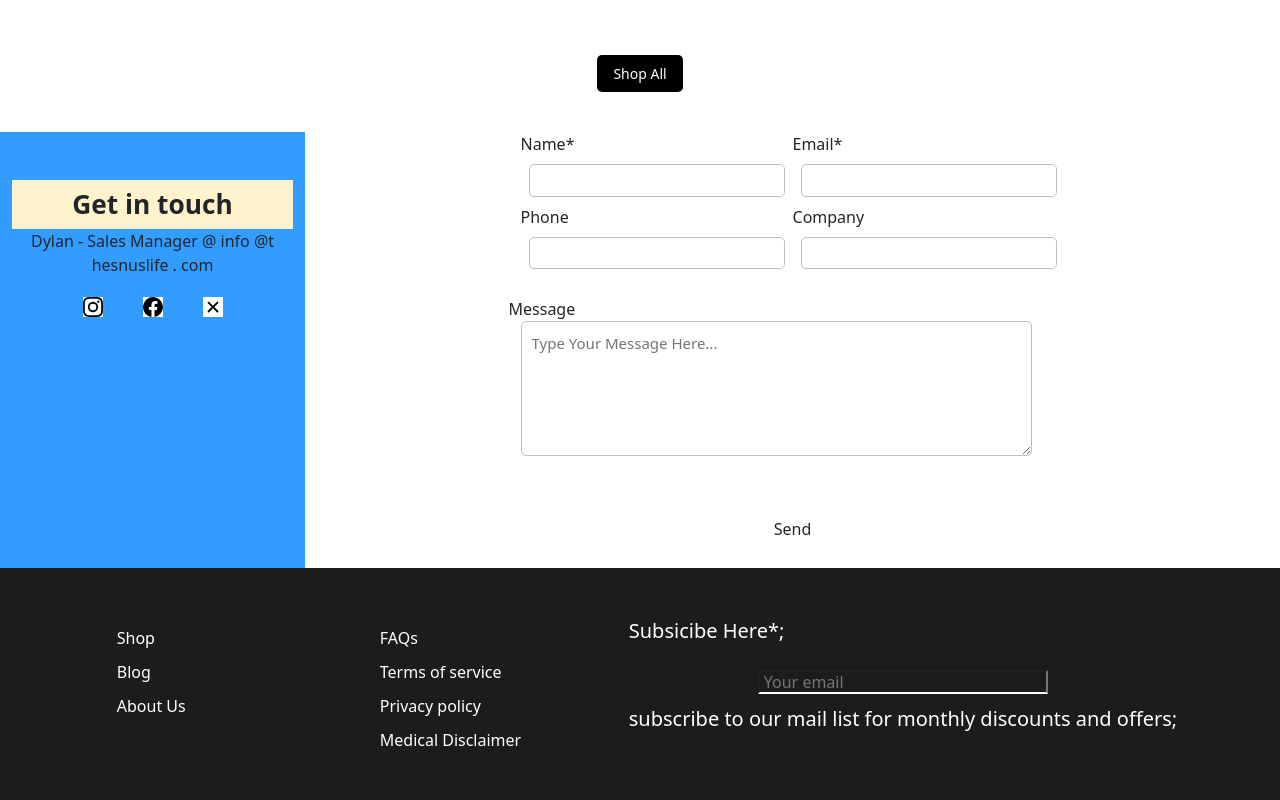
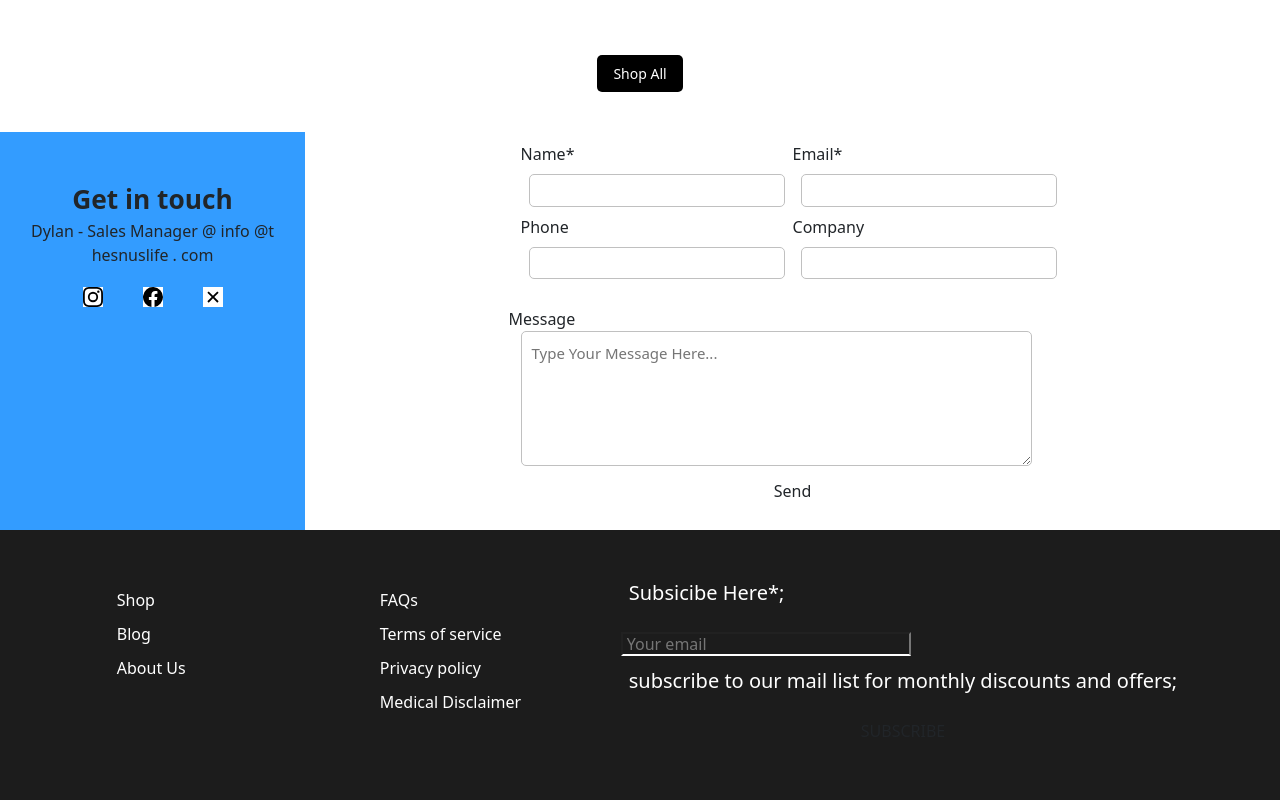
Before and after one commit to JamesThomas0727/thesnuslife, a React (Create React App) app in the folder frontend/: page / in a window 1280 px wide. Shown: the part 920-1720 px from the top of the page. Built offline with nearby package versions, Linux system fonts and the light colour scheme.

Commit message:
This is a  Push tesst.

```diff
--- a/frontend/package.json
+++ b/frontend/package.json
@@ -12,6 +12,8 @@
     "@testing-library/jest-dom": "^5.17.0",
     "@testing-library/react": "^13.4.0",
     "@testing-library/user-event": "^13.5.0",
+    "ajv": "^8.17.1",
+    "ajv-keywords": "^5.1.0",
     "axios": "^1.7.9",
     "body-parser": "^1.20.3",
     "bootstrap": "^5.3.3",
@@ -24,14 +26,14 @@
     "react-dom": "^19.0.0",
     "react-redux": "^9.2.0",
     "react-router-dom": "^7.0.2",
-    "react-scripts": "5.0.1",
+    "react-scripts": "^3.0.1",
     "redux": "^5.0.1",
     "styled-components": "^6.1.13",
     "web-vitals": "^2.1.4"
   },
   "scripts": {
     "dev": "concurrently \"node server.js\" \"npm start\"",
-    "start": "react-scripts start",
+    "start": "react-scripts --openssl-legacy-provider start",
     "build": "react-scripts build",
     "test": "react-scripts test",
     "eject": "react-scripts eject"
--- a/frontend/src/components/button/Box3.js
+++ b/frontend/src/components/button/Box3.js
@@ -13,8 +13,9 @@ export default function Box3(){
         <div className='smallt'>
         <Textbox text = "subscribe to our mail list for monthly discounts and offers" />
         </div>
-        <Button text ="SUBSCRIBE" />
-
+        <div id = "subscribe">
+            <Button text ="SUBSCRIBE" />
+        </div>
     </div>
     )
 }
--- a/frontend/src/components/button/Button.css
+++ b/frontend/src/components/button/Button.css
@@ -1,5 +1,5 @@
-.btn{
-    background-color: white;
+.button{
+    background-color: rgba(209, 209, 209, 0.575);
     color: black;
     font-size: 16px;
     width: 138.48px;
@@ -14,12 +14,7 @@
    border-radius: 5px;
 
 }
-.inemail{
-    display: flex;
-    justify-content: center;
-    align-items: center;
-    margin: 10px 0px;
-}
+
 .textbtn{
     padding: 0px 12px;
     width: 243px;
--- a/frontend/src/components/footer/Footer.css
+++ b/frontend/src/components/footer/Footer.css
@@ -38,11 +38,32 @@ img {
     width: 20px;
     background-color: rgb(255, 255, 255);
 }
-
+.inemail{
+  display: flex;
+  justify-content: left;
+  align-items: center;
+  margin: 10px 0px;
+  /* border-bottom: 2px solid white; */
+}
+.inemail .input{
+  border-bottom: 2px solid white;
+}
 @media only screen and (max-width: 540px) {
   .above{
     display: block;
     text-align: center;
+
+}
+#subscribe{
+  display: flex;
+  justify-content: center;
+  align-items: center;
+}
+.inemail{
+  display: flex;
+  justify-content: center;
+  align-items: center;
+  margin: 10px 0px;
 
 }
 
@@ -66,9 +87,8 @@ img {
   padding: 10px 0px;
 }
 .box3{
+  display: block;
   text-align: center;
-  justify-content: center;
-  display: block;
 }
   .textbox{
     display: flex;
@@ -94,6 +114,18 @@ img {
         flex-wrap: wrap;
 
     }
+    #subscribe{
+      display: flex;
+      justify-content: center;
+      align-items: center;
+    }
+    .inemail{
+      display: flex;
+      justify-content: left;
+      align-items: center;
+      margin: 10px 0px;
+
+    }
     .textbtn{
       margin: 10px;
       display: flex;
@@ -103,6 +135,7 @@ img {
       display: block;
       text-align: center;
     }
+
 
 
 }
--- a/frontend/src/components/getintouch/GetInTouch.css
+++ b/frontend/src/components/getintouch/GetInTouch.css
@@ -1,4 +1,4 @@
-.mark{
+.thickbold{
     font-size: 20.27px;
     font-weight: 900;
 }
@@ -10,7 +10,7 @@
 }
 @media only screen and (max-width: 510px) {
 
-    .mark{
+    .thickbold{
         font-size: 20.27px;
         font-weight: 900;
     }
@@ -23,7 +23,7 @@
   /* Small devices (portrait tablets and large phones, 600px and up) */
   @media only screen and (min-width: 600px) {
 
-    .mark{
+    .thickbold{
         font-size: 26.27px;
         font-weight: 900;
     }
--- a/frontend/src/components/getintouch/GetInTouch.js
+++ b/frontend/src/components/getintouch/GetInTouch.js
@@ -10,7 +10,7 @@ import Img6 from '../../assets/images/image (6).svg'
 export default function Getin(){
     return(
         <div className="bluebox">
-            <div className=" mark">Get in touch</div>
+            <div className=" thickbold">Get in touch</div>
             <div className="intro">Dylan - Sales Manager @ info @t hesnuslife . com</div>
             <div className="icon">
             <img id='icons' src={Camera} alt='kik'></img>
--- a/frontend/src/components/send/Send.css
+++ b/frontend/src/components/send/Send.css
@@ -126,4 +126,5 @@
 .sendbtn{
     background-color: rgb(0, 162, 255);
     color:white;
+
 }
--- a/frontend/src/pages/home/home.css
+++ b/frontend/src/pages/home/home.css
@@ -8,7 +8,7 @@
 }
 .send{
 
-    margin: 0px;
+    margin-top: 10px;
     width: 100%;
     display: flex;
     justify-content: center;
```
Also changed, not shown: 1 other file (tests, documents, lock files or other folders).
